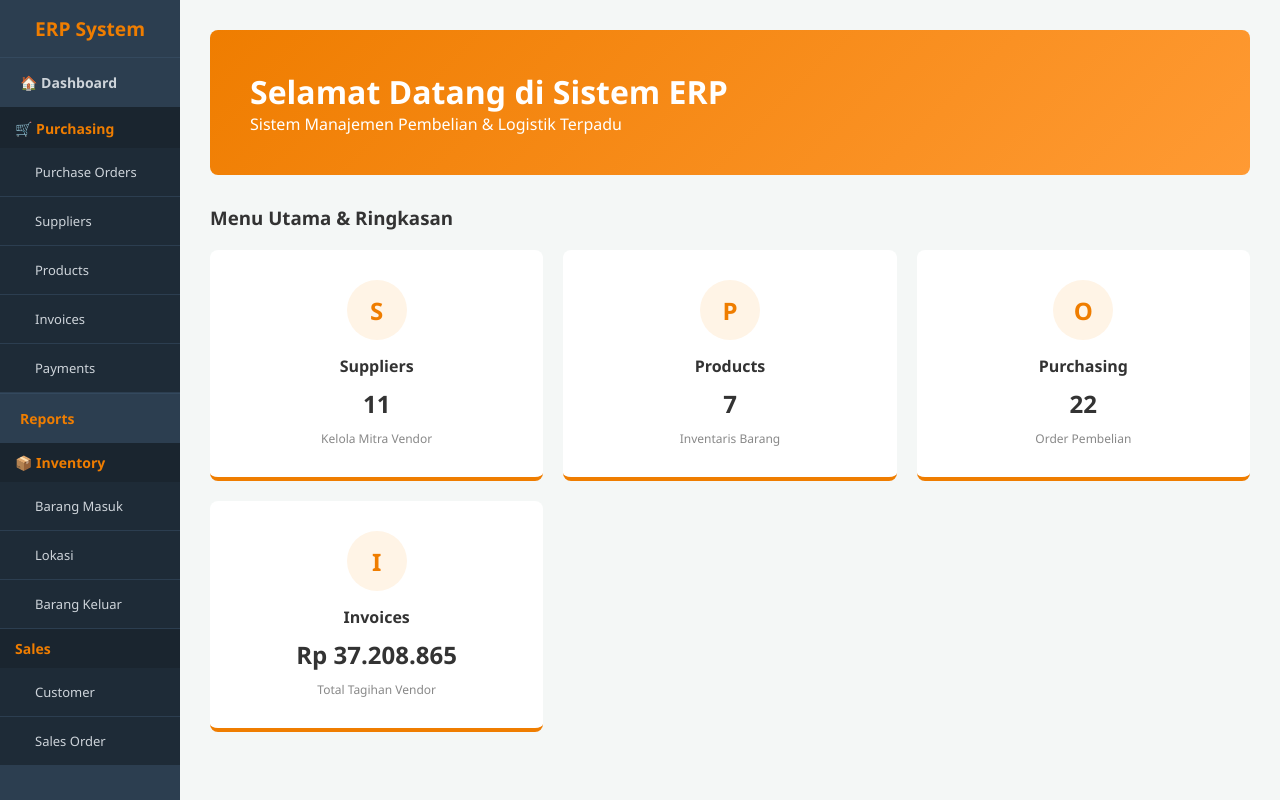
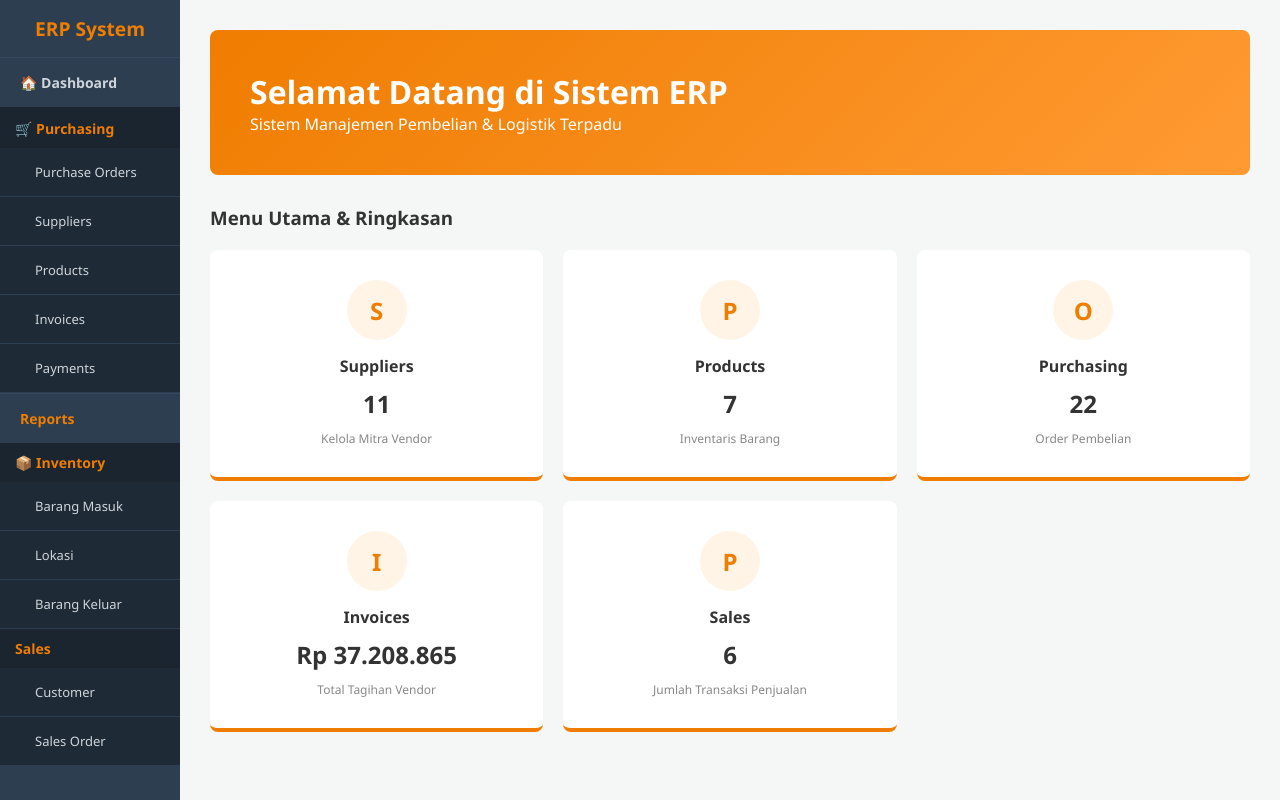
Before and after one commit to MikAbCh/project_kustomisasi_erp, a PHP site: page / in a window 1280 px wide. Run offline with PHP 8.4, Linux system fonts and the light colour scheme; data comes from the database, SQL or seed files in the repository.

Commit message:
Dashboard With SO Summary

```diff
--- a/index.php
+++ b/index.php
@@ -7,6 +7,7 @@ $count_supplier = mysqli_fetch_assoc(mysqli_query($conn, "SELECT COUNT(*) as tot
 $count_product  = mysqli_fetch_assoc(mysqli_query($conn, "SELECT COUNT(*) as total FROM product"))['total'];
 $count_po       = mysqli_fetch_assoc(mysqli_query($conn, "SELECT COUNT(*) as total FROM transaksi_purchase"))['total'];
 $total_inv      = mysqli_fetch_assoc(mysqli_query($conn, "SELECT SUM(total_tagihan) as total FROM invoice"))['total'];
+$count_so       = mysqli_fetch_assoc(mysqli_query($conn, "SELECT COUNT(*) as total FROM transaksi_sales"))['total'];
 ?>
 
 <style>
@@ -96,6 +97,13 @@ $total_inv      = mysqli_fetch_assoc(mysqli_query($conn, "SELECT SUM(total_tagih
         <div class="stat-number">Rp <?php echo number_format($total_inv ?? 0, 0, ',', '.'); ?></div>
         <p style="font-size: 12px; color: #888;">Total Tagihan Vendor</p>
     </a>
+
+    <a href="sales.php" class="menu-card">
+        <div class="icon-box">P</div>
+        <h4>Sales</h4>
+        <div class="stat-number"><?php echo $count_so; ?></div>
+        <p style="font-size: 12px; color: #888;">Jumlah Transaksi Penjualan</p>
+    </a>
 </div>
 
 <?php echo "</div></body></html>"; ?>
```
